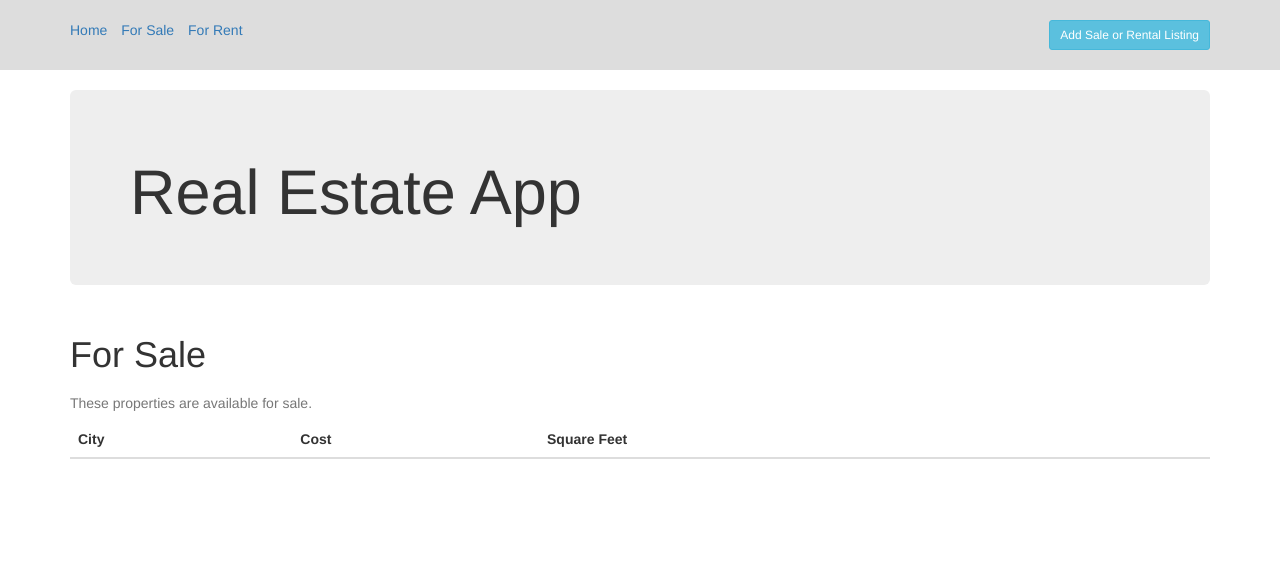
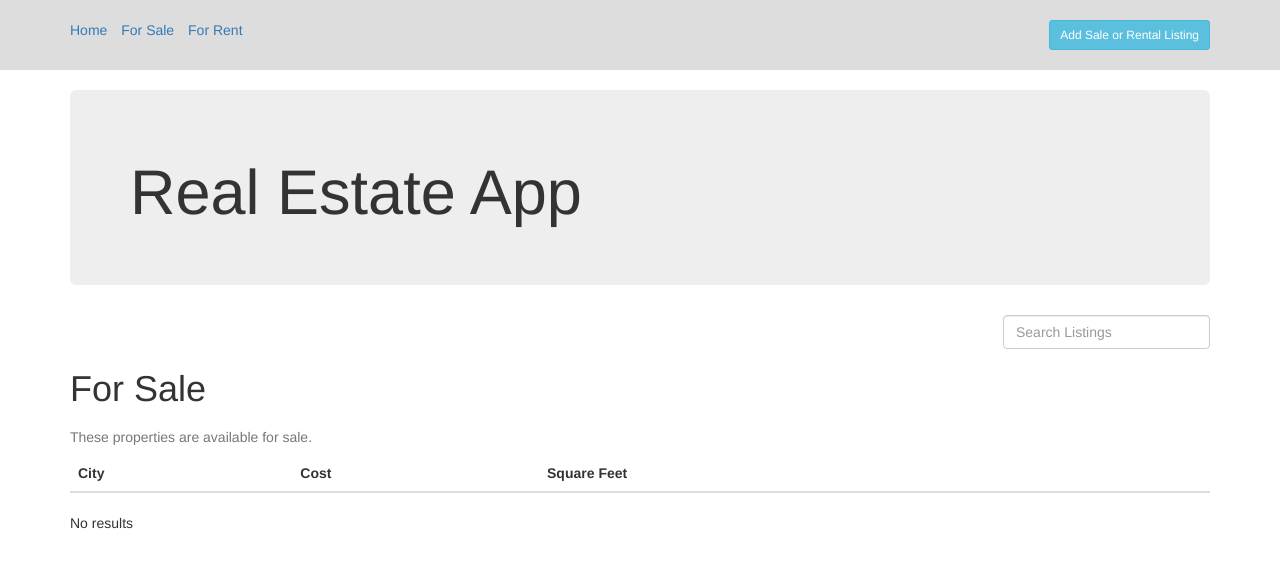
Before and after one commit to sjfortin/real-estate-listings, a website: page public/index.html at #!/listings in a window 1280 px wide. Drawn offline with nearby package versions, Linux system fonts and the light colour scheme; no server answers.

Commit message:
Search feature added

```diff
--- a/public/views/listings.html
+++ b/public/views/listings.html
@@ -1,3 +1,12 @@
+<div class="row">
+    <div class="col-md-12 text-right">
+        <form class="form-inline">
+            <div class="form-group">
+                <input type="text" class="form-control" id="searchListing" placeholder="Search Listings" ng-model="searchText">
+            </div>
+        </form>
+    </div>
+</div>
 <div class="row">
     <div class="col-md-12">
         <h1>For Sale</h1>
@@ -13,7 +22,7 @@
                 </tr>
             </thead>
             <tbody>
-                <tr ng-repeat="listing in vm.listings.list">
+                <tr ng-repeat="listing in filteredListings = (vm.listings.list | filter:searchText)">
                     <td>{{listing.city}}</td>
                     <td>{{listing.cost}}</td>
                     <td>{{listing.sqft}}</td>
@@ -22,5 +31,7 @@
                 </tr>
             </tbody>
         </table>
+        <div ng-if="filteredListings.length === 0">No results</div>
+
     </div>
 </div>
```
Also changed, not shown: public/views/rentals.html (+12 -0 lines), README.md.
